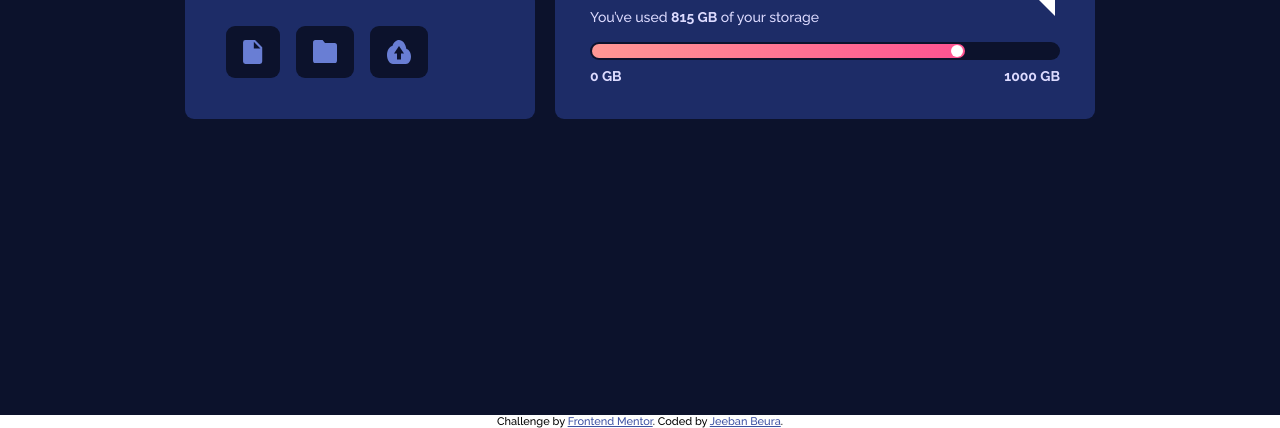
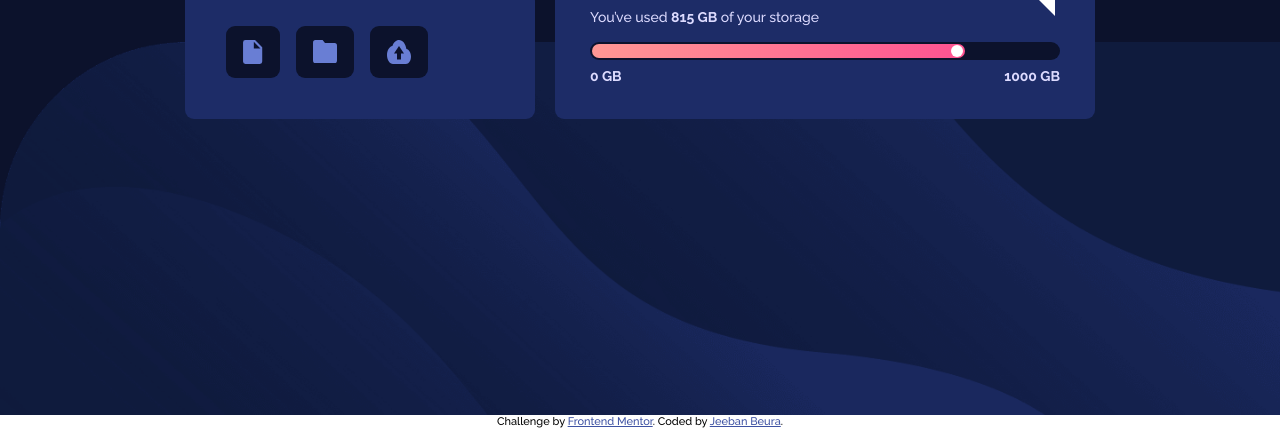
Before and after one commit to JeebanBeura/Fylo-Data-Storage-Component, a plain HTML site: page index.html in a window 1280 px wide. Shown: the part 385-813 px from the top of the page. Drawn offline with Linux system fonts and the light colour scheme.

Commit message:
Update index.css

```diff
--- a/index.css
+++ b/index.css
@@ -14,7 +14,7 @@ main{
     justify-content: center;
     min-height: 100vh;
     background-color: hsl(229, 57%, 11%);
-    background-image: url(/images/bg-desktop.png);
+    background-image: url(/bg-desktop.png);
     background-repeat: no-repeat;
     background-position-y: 100%;
     background-size: cover;
```
